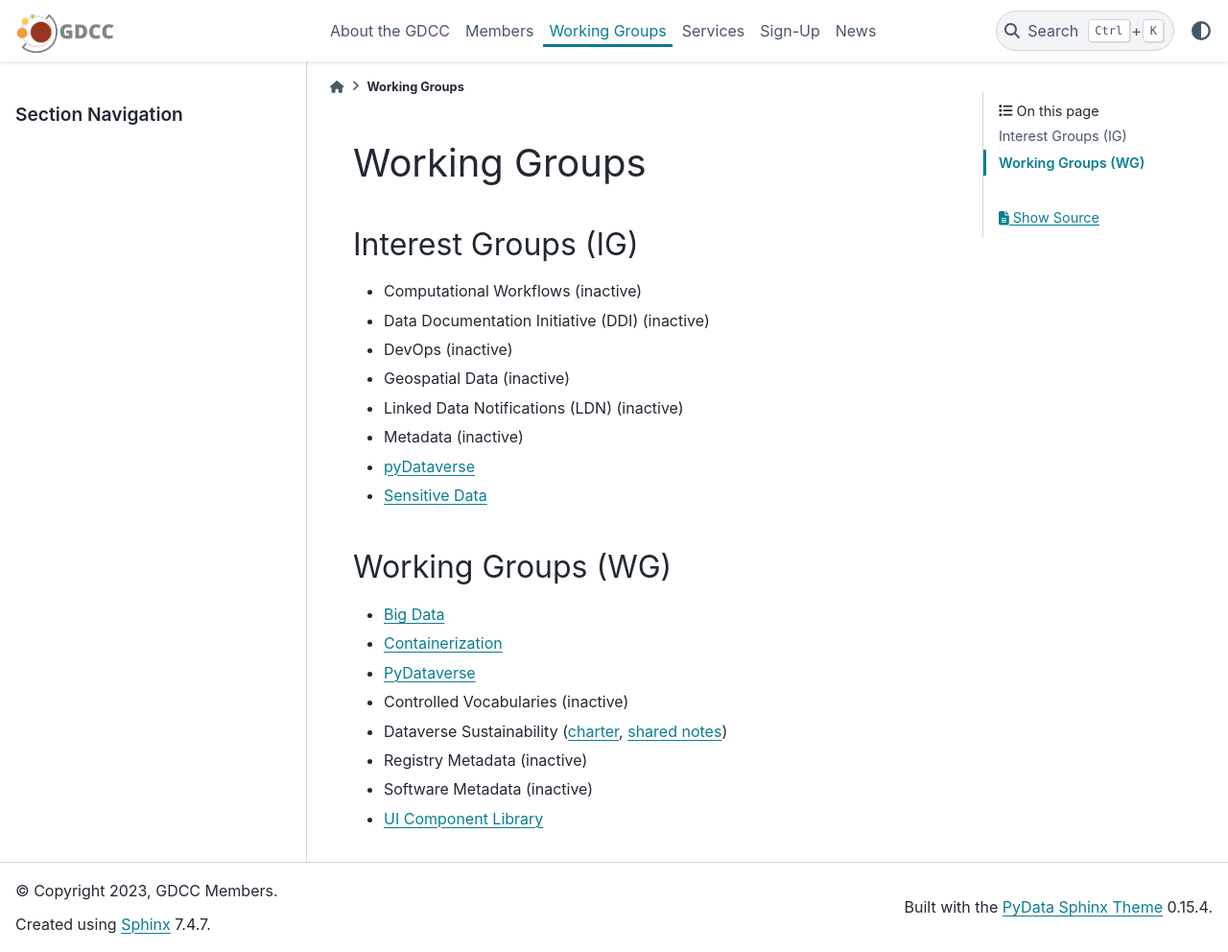
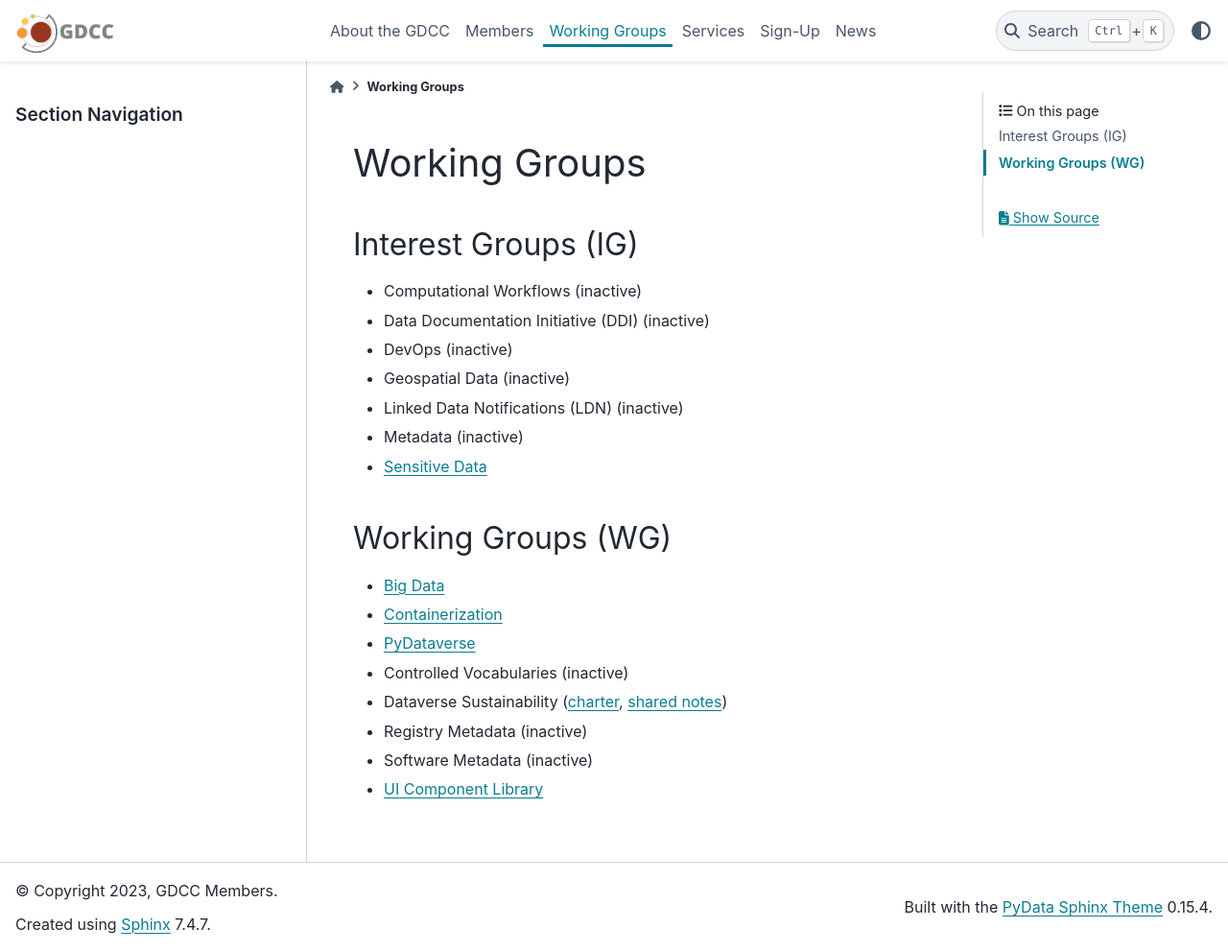
Before and after one commit to gdcc/www.gdcc.io, a Sphinx documentation site: the page built from source/working-groups.md, in a window 1280 px wide and 992 px high. Shown: the whole window at 96% size. Built offline with Sphinx 7.4.7 and the PyData theme 0.15.4, drawn with Linux system fonts in a browser that asks for light colours.

Commit message:
remove pydv from ig

```diff
--- a/source/working-groups.md
+++ b/source/working-groups.md
@@ -6,7 +6,6 @@
 - Geospatial Data (inactive)
 - Linked Data Notifications (LDN) (inactive)
 - Metadata (inactive)
-- [pyDataverse](https://github.com/gdcc/pyDataverse)
 - [Sensitive Data](https://groups.google.com/g/dataverse-community/c/P-yR0JV26Fc/m/l11RQ4cwAQAJ)
 
 ## Working Groups (WG)
```
